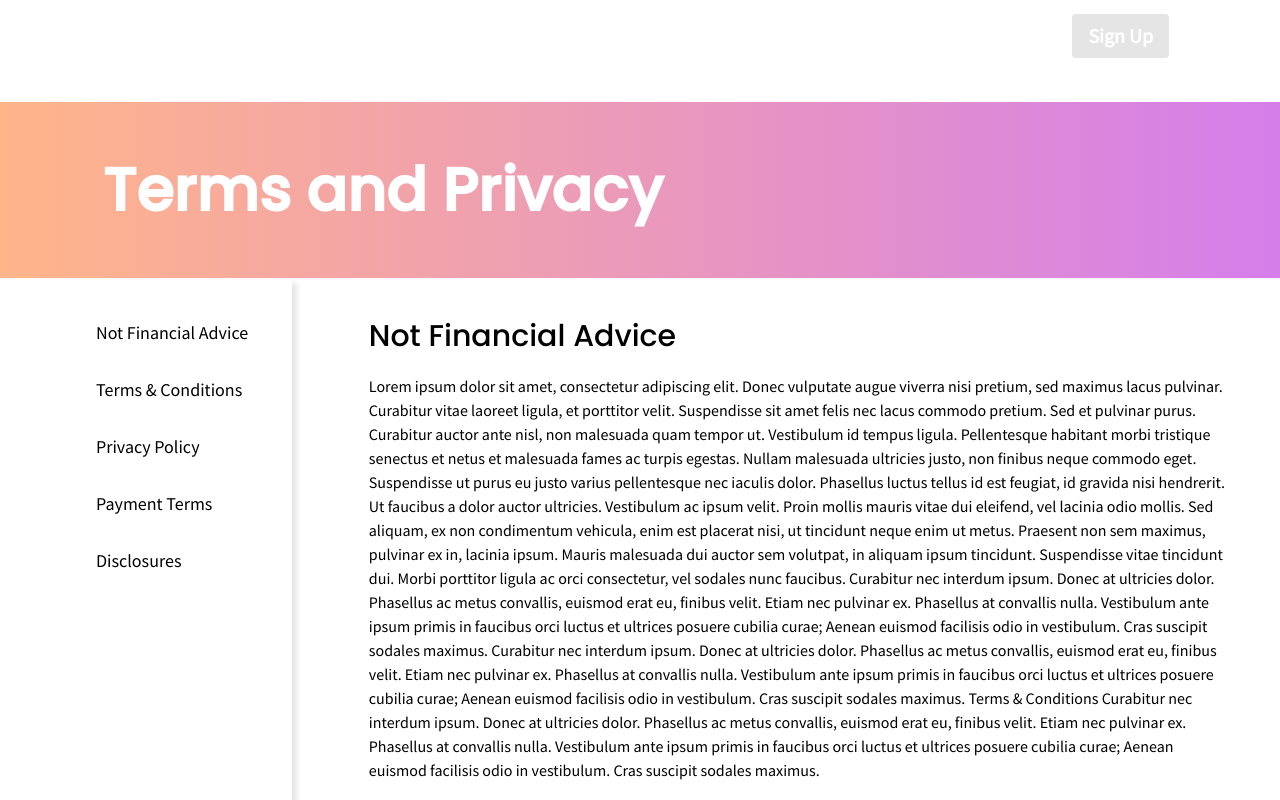
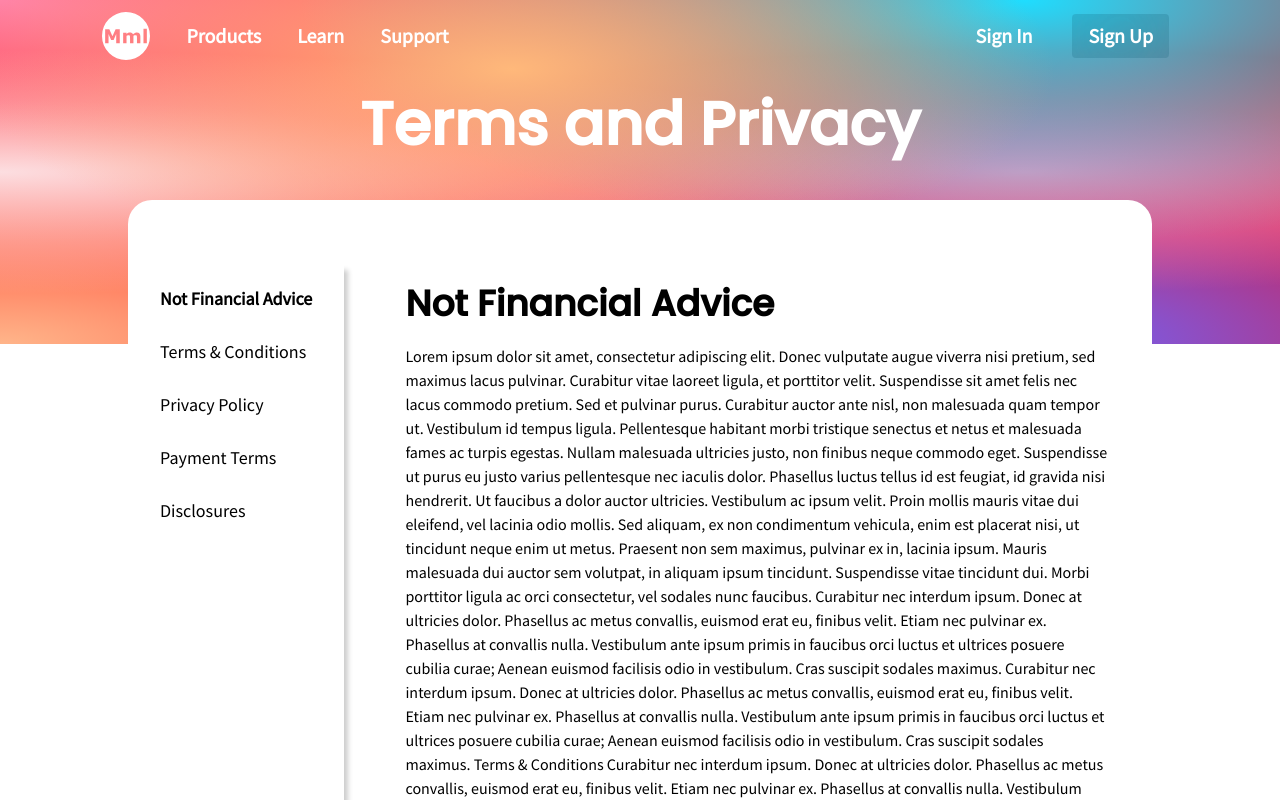
Before and after one commit to jonkarrer/market_maker, a Next.js app: page /support/terms in a window 1280 px wide. Shown: the top 800 px of the page. Built offline with nearby package versions, Linux system fonts and the light colour scheme.

Commit message:
support page complete

```diff
--- a/components/Footer.tsx
+++ b/components/Footer.tsx
@@ -1,6 +1,6 @@
 const Footer = () => (
   <div>
-    <footer className="my-10% mx-std sm:m-auto sm:my-8 sm:w-11/12 lg:w-3/4 lg:text-xl xl:w-3/5 lg:mt-8%">
+    <footer className="my-10% mx-std sm:m-auto sm:my-8 sm:w-11/12 sm:max-w-screen-2xl lg:w-3/4 lg:text-xl xl:w-3/5 lg:mt-8%">
       <nav
         id="links"
         className="grid grid-cols-2 gap-3 w-11/12 sm:w-full pb-3 mx-auto sm:flex sm:justify-around sm:text-sm md:text-base lg:text-lg"
@@ -12,8 +12,8 @@ const Footer = () => (
         <a href="">Disclosures</a>
         <a href="">Sitemap</a>
         <a href="">Pricing</a>
-        <a href="">Sign In</a>
-        <a href="">Sign Up</a>
+        <a>Sign In</a>
+        <a>Sign Up</a>
       </nav>
       <nav
         id="home_nav-icons"
--- a/components/Gradient.tsx
+++ b/components/Gradient.tsx
@@ -1,11 +1,15 @@
-const SupportGradient = () => (
+interface IGradient {
+  title: string;
+}
+
+const SupportGradient = ({ title }: IGradient) => (
   <div>
     <div
       id="home_page-one-gradient"
-      className="text-white font-semibold flex items-center h-22vh sm:h-33vh sm:min-h-gradient"
+      className="text-white font-semibold flex items-center h-22vh sm:h-43vh sm:min-h-gradient"
     >
-      <h1 className="mx-auto sm:mb-18 md:mb-22 xl:mb-24 text-mobile-h sm:text-6xl">
-        Support
+      <h1 className="mx-auto sm:mb-18 md:mb-20 xl:mb-24 text-mobile-h sm:text-6xl">
+        {title}
       </h1>
     </div>
   </div>
--- a/components/Nav.tsx
+++ b/components/Nav.tsx
@@ -59,7 +59,7 @@ export default function Nav() {
       </div>
       <header
         id="desktop-header"
-        className="hidden sm:flex w-5/6 absolute font-semibold items-center justify-between top-3 mx-std z-10 text-white"
+        className="hidden sm:flex w-5/6 max-w-screen-2xl absolute font-semibold items-center justify-between top-3 mx-std z-10 text-white"
       >
         <nav id="links" className="flex items-center justify-start md:text-xl">
           <Link href="/">
@@ -83,10 +83,8 @@ export default function Nav() {
           id="sign-up"
           className="flex items-center justify-end w-1/2 md:text-xl"
         >
-          <a className="mr-10" href="">
-            Sign In
-          </a>
-          <a href="">
+          <a className="mr-10">Sign In</a>
+          <a>
             <button className="btn md:text-xl sm:px-4 sm:py-2 hover:bg-btn-hover">
               Sign Up
             </button>
--- a/pages/support/support.tsx
+++ b/pages/support/support.tsx
@@ -3,10 +3,10 @@ import Gradient from "@/components/Gradient";
 export default function Support() {
   return (
     <div className="h-auto sm:h-screen lg:h-auto">
-      <Gradient />
+      <Gradient title="Support" />
       <div
         id="squares-container"
-        className="mx-std py-8 grid justify-items-center place-content-around gap-10 grid-cols-2 sm:gap-16 sm:-mt-20 md:-mt-28 xl:-mt-36 sm:grid-cols-3"
+        className="mx-std py-8 grid justify-items-center place-content-around gap-10 grid-cols-2 sm:gap-16 sm:-mt-20 md:-mt-32 xl:-mt-36 sm:grid-cols-3"
       >
         <SupportSquare
           title="Getting Started"
--- a/pages/support/terms.tsx
+++ b/pages/support/terms.tsx
@@ -1,47 +1,95 @@
-export default function Terms() {
+import Gradient from "@/components/Gradient";
+import { useRef, useState } from "react";
+const Terms = () => {
+  const [bold, setBold] = useState(0);
+  const container: any = useRef(null);
+  const financial: any = useRef(0);
+  const terms: any = useRef(0);
+  const privacy: any = useRef(0);
+  const payment: any = useRef(0);
+  const handleScroll = () => {
+    let position = container.current.scrollTop;
+    let one = financial.current.clientHeight + 50;
+    let two = terms.current.clientHeight + 50;
+    let three = privacy.current.clientHeight + 50;
+    let four = payment.current.clientHeight + 50;
+    if (position > one + two + three + four) {
+      setBold(4);
+    } else {
+      if (position > one && position < one + two) {
+        setBold(1);
+      } else if (position > one + two && position < one + two + three) {
+        setBold(2);
+      } else if (
+        position > one + two + three &&
+        position < one + two + three + four
+      ) {
+        setBold(3);
+      } else {
+        setBold(0);
+      }
+    }
+  };
   return (
-    <div className="h-screen fixed">
+    <div className="h-auto sticky top-0">
+      <Gradient title="Terms and Privacy" />
       <div
-        id="colorful-stripe"
-        className="sticky text-white font-semibold flex items-center h-28 sm:h-44 bg-gradient-to-r from-salmon to-dk-pink"
+        id="page-container"
+        className="flex h-auto rounded-3xl sm:py-16 sm:w-11/12 md:w-4/5 max-w-screen-xl m-auto sm:-mt-20 md:-mt-32 xl:-mt-36 bg-white"
       >
-        <h1 className="mx-std text-4xl sm:text-6xl">Terms and Privacy</h1>
-      </div>
-      <div id="page-container" className="flex h-auto">
-        <div className="shadow-term-panel pr-5 hidden sm:block">
-          <ul className=" sm:w-32 sm:ml-20 sm:text-sm md:w-40 md:ml-24 md:text-base lg:w-44 lg:text-lg mt-10 space-y-7">
+        <div className="shadow-term-panel pr-2 hidden sm:block">
+          <ul className=" sm:w-36 ml-8 sm:mt-5 sm:text-sm md:w-40 md:text-base lg:w-44 lg:text-lg space-y-6">
             <li>
-              <a href="#finance" className="font-normal">
+              <a
+                href="#terms"
+                className={`${bold === 0 ? "font-bold" : "font-normal"}`}
+              >
                 Not Financial Advice
               </a>
             </li>
             <li>
-              <a href="#terms" className="font-normal">
+              <a
+                href="#terms"
+                className={`${bold === 1 ? "font-bold" : "font-normal"}`}
+              >
                 Terms & Conditions
               </a>
             </li>
             <li>
-              <a href="#privacy" className="font-normal">
+              <a
+                href="#privacy"
+                className={`${bold === 2 ? "font-bold" : "font-normal"}`}
+              >
                 Privacy Policy
               </a>
             </li>
             <li>
-              <a href="#payment" className="font-normal">
+              <a
+                href="#payment"
+                className={`${bold === 3 ? "font-bold" : "font-normal"}`}
+              >
                 Payment Terms
               </a>
             </li>
             <li>
-              <a href="#disclosures" className="font-normal">
+              <a
+                href="#disclosures"
+                className={`${bold === 4 ? "font-bold" : "font-normal"}`}
+              >
                 Disclosures
               </a>
             </li>
           </ul>
         </div>
-        <div className="ml-6% mt-10 h-screen overflow-y-auto pb-80">
-          <h2 id="finance" className="text-3xl mb-5">
+        <div
+          ref={container}
+          onScroll={handleScroll}
+          className="ml-6% h-1000px sm:mt-5 overflow-y-auto pb-32 lg:pb-72"
+        >
+          <h2 id="finance" className="text-3xl font-bold mb-5 sm:text-4xl">
             Not Financial Advice
           </h2>
-          <p className="font-normal mr-6%">
+          <p ref={financial} className="font-normal mr-6%">
             Lorem ipsum dolor sit amet, consectetur adipiscing elit. Donec
             vulputate augue viverra nisi pretium, sed maximus lacus pulvinar.
             Curabitur vitae laoreet ligula, et porttitor velit. Suspendisse sit
@@ -76,10 +124,10 @@ export default function Terms() {
             curae; Aenean euismod facilisis odio in vestibulum. Cras suscipit
             sodales maximus.
           </p>
-          <h2 id="terms" className="text-3xl mt-8% mb-5">
+          <h2 id="terms" className="text-3xl mt-8% mb-5 font-bold sm:text-4xl">
             Terms and Conditions
           </h2>
-          <p className="font-normal mr-6%">
+          <p ref={terms} className="font-normal mr-6%">
             Lorem ipsum dolor sit amet, consectetur adipiscing elit. Donec
             vulputate augue viverra nisi pretium, sed maximus lacus pulvinar.
             Curabitur vitae laoreet ligula, et porttitor velit. Suspendisse sit
@@ -114,10 +162,13 @@ export default function Terms() {
             curae; Aenean euismod facilisis odio in vestibulum. Cras suscipit
             sodales maximus.
           </p>
-          <h2 id="privacy" className="text-3xl mt-8% mb-5">
+          <h2
+            id="privacy"
+            className="text-3xl mt-8% mb-5 font-bold sm:text-4xl"
+          >
             Privacy Policy
           </h2>
-          <p className="font-normal mr-6%">
+          <p ref={privacy} className="font-normal mr-6%">
             Lorem ipsum dolor sit amet, consectetur adipiscing elit. Donec
             vulputate augue viverra nisi pretium, sed maximus lacus pulvinar.
             Curabitur vitae laoreet ligula, et porttitor velit. Suspendisse sit
@@ -152,10 +203,13 @@ export default function Terms() {
             curae; Aenean euismod facilisis odio in vestibulum. Cras suscipit
             sodales maximus.
           </p>
-          <h2 id="payment" className="text-3xl mt-8% mb-5">
+          <h2
+            id="payment"
+            className="text-3xl mt-8% mb-5 font-bold sm:text-4xl"
+          >
             Payment Terms
           </h2>
-          <p className="font-normal mr-6%">
+          <p ref={payment} className="font-normal mr-6%">
             Lorem ipsum dolor sit amet, consectetur adipiscing elit. Donec
             vulputate augue viverra nisi pretium, sed maximus lacus pulvinar.
             Curabitur vitae laoreet ligula, et porttitor velit. Suspendisse sit
@@ -190,7 +244,10 @@ export default function Terms() {
             curae; Aenean euismod facilisis odio in vestibulum. Cras suscipit
             sodales maximus.
           </p>
-          <h2 id="disclosures" className="text-3xl mt-8% mb-5">
+          <h2
+            id="disclosures"
+            className="text-3xl mt-8% mb-5 font-bold sm:text-4xl"
+          >
             Disclosures
           </h2>
           <p className="font-normal mr-6%">
@@ -232,4 +289,6 @@ export default function Terms() {
       </div>
     </div>
   );
-}
+};
+
+export default Terms;
--- a/tailwind.config.js
+++ b/tailwind.config.js
@@ -10,11 +10,12 @@ module.exports = {
         '40vw' : '40vw',
       },
       height: {
+        '1000px' : '1000px',
         '10vh' : '10vh',
         '11vh' : '11vh',
         'square' : '23vh',
         '22vh' : '22vh',
-        '33vh' : '42vh',
+        '43vh' : '43vh',
       },
       minHeight: {
         'gradient' : '300px'
@@ -60,7 +61,7 @@ module.exports = {
       },
       boxShadow: {
         'supp-boxes' : '0 5px 10px rgba(0, 0, 0, 0.3)',
-        'term-panel' : '10px 0px 5px -5px rgba(0, 0, 0, 0.1)'
+        'term-panel' : '10px 0px 5px -6px rgba(0, 0, 0, 0.2)'
       },
       gridTemplateRows: {
         'price-cards' : 'auto auto auto auto 100px'
```
